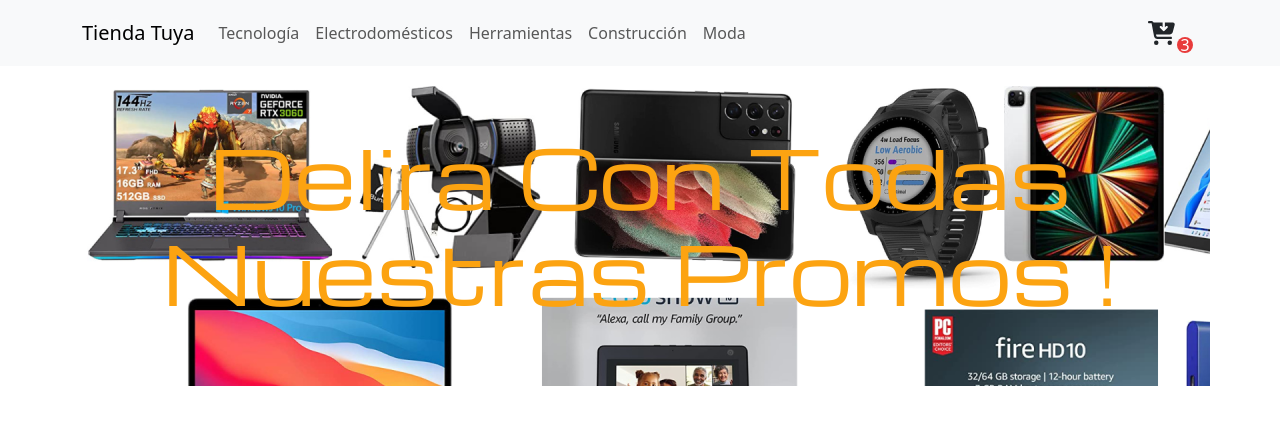
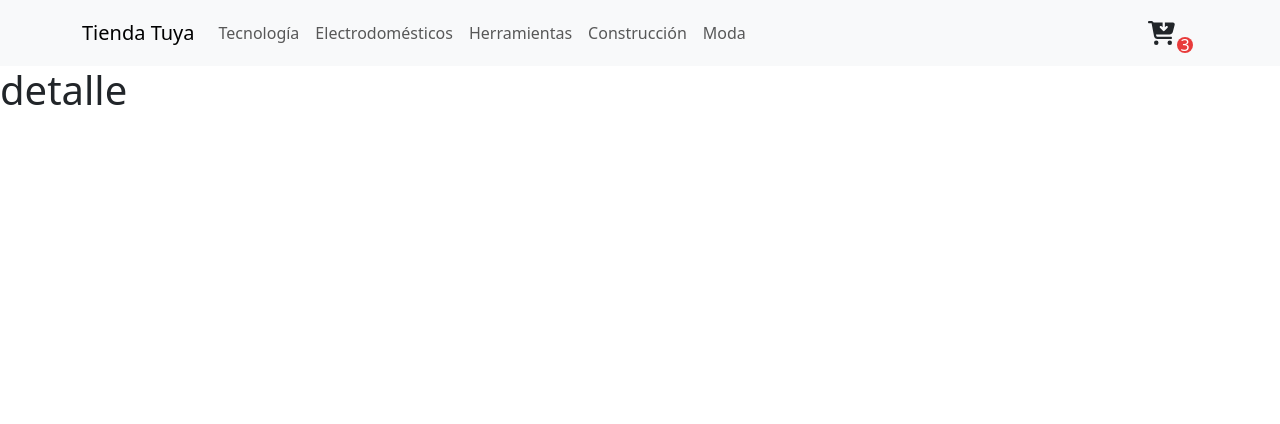
Before and after one commit to julianVillega/Ecomerce, a React (Vite) app: page /detail/1 in a window 1280 px wide. Shown: the top 424 px of the page. Built offline with nearby package versions, Linux system fonts and the light colour scheme.

Commit message:
agrego el router App.jsx con comoponentes dummies para probar que funcionen las rutas

```diff
--- a/src/App.jsx
+++ b/src/App.jsx
@@ -1,18 +1,27 @@
 import { useState } from 'react';
+import { BrowserRouter, Route, Routes } from 'react-router-dom';
+
 
 import MyNavbar from './components/Navbar';
 import ItemListContainer from './components/ItemListContainer';
 import './App.css';
+import { Detail } from './components/Detail';
 
 function App() {
-  const [count, setCount] = useState(0)
-
   return (
     <>
         <header>
           <MyNavbar/>
         </header>
-        <ItemListContainer greeting="Delira Con Todas Nuestras Promos !"/>
+
+        <BrowserRouter>
+          <Routes>
+            <Route path='/' element={<ItemListContainer/>}/>
+            <Route path='/category/:categoryId' element={<ItemListContainer/>}/>
+            <Route path='/detail/:productId' element={<Detail/>}/>
+          </Routes>
+        </BrowserRouter>
+
     </>
   )
 }
--- /dev/null
+++ b/src/components/Detail.jsx
@@ -0,0 +1,3 @@
+export const Detail = () => {
+    return <h1>detalle</h1>
+}
```
